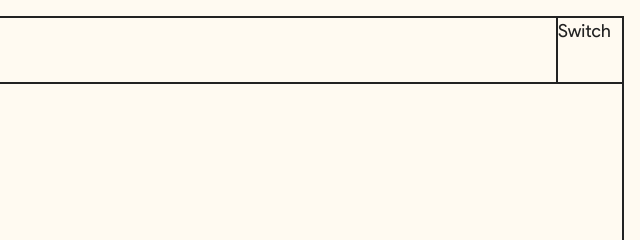
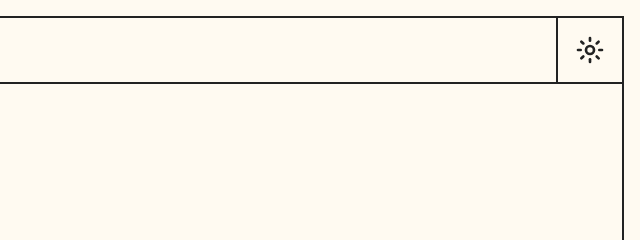
Before and after one commit to ggxm-ecv/Trading_And_AI, a website built with Parcel: page index.html in a window 1280 px wide. Shown: the top 240 px of the page, 640-1280 px from the left. Built offline with nearby package versions, Linux system fonts and the light colour scheme.

Commit message:
switch color mode animation

```diff
--- a/index.html
+++ b/index.html
@@ -31,7 +31,30 @@
         <h1 class="heading h2">IA & Trading</h1>
       </div>
       <div class="header__switch-color-mode" data-switch-color>
-        Switch
+        <svg data-switch-color-svg-sun class="active" xmlns="http://www.w3.org/2000/svg" viewBox="0 0 24 24">
+          <g data-name="Layer 2">
+            <g data-name="sun">
+              <rect width="24" height="24" transform="rotate(180 12 12)" opacity="0"/>
+              <path d="M12 6a1 1 0 0 0 1-1V3a1 1 0 0 0-2 0v2a1 1 0 0 0 1 1z"/>
+              <path d="M21 11h-2a1 1 0 0 0 0 2h2a1 1 0 0 0 0-2z"/>
+              <path d="M6 12a1 1 0 0 0-1-1H3a1 1 0 0 0 0 2h2a1 1 0 0 0 1-1z"/>
+              <path d="M6.22 5a1 1 0 0 0-1.39 1.47l1.44 1.39a1 1 0 0 0 .73.28 1 1 0 0 0 .72-.31 1 1 0 0 0 0-1.41z"/>
+              <path d="M17 8.14a1 1 0 0 0 .69-.28l1.44-1.39A1 1 0 0 0 17.78 5l-1.44 1.42a1 1 0 0 0 0 1.41 1 1 0 0 0 .66.31z"/>
+              <path d="M12 18a1 1 0 0 0-1 1v2a1 1 0 0 0 2 0v-2a1 1 0 0 0-1-1z"/>
+              <path d="M17.73 16.14a1 1 0 0 0-1.39 1.44L17.78 19a1 1 0 0 0 .69.28 1 1 0 0 0 .72-.3 1 1 0 0 0 0-1.42z"/>
+              <path d="M6.27 16.14l-1.44 1.39a1 1 0 0 0 0 1.42 1 1 0 0 0 .72.3 1 1 0 0 0 .67-.25l1.44-1.39a1 1 0 0 0-1.39-1.44z"/>
+              <path d="M12 8a4 4 0 1 0 4 4 4 4 0 0 0-4-4zm0 6a2 2 0 1 1 2-2 2 2 0 0 1-2 2z"/>
+            </g>
+          </g>
+        </svg>
+        <svg data-switch-color-svg-moon xmlns="http://www.w3.org/2000/svg" viewBox="0 0 24 24">
+          <g data-name="Layer 2">
+            <g data-name="moon">
+              <rect width="24" height="24" opacity="0"/>
+              <path d="M12.3 22h-.1a10.31 10.31 0 0 1-7.34-3.15 10.46 10.46 0 0 1-.26-14 10.13 10.13 0 0 1 4-2.74 1 1 0 0 1 1.06.22 1 1 0 0 1 .24 1 8.4 8.4 0 0 0 1.94 8.81 8.47 8.47 0 0 0 8.83 1.94 1 1 0 0 1 1.27 1.29A10.16 10.16 0 0 1 19.6 19a10.28 10.28 0 0 1-7.3 3zM7.46 4.92a7.93 7.93 0 0 0-1.37 1.22 8.44 8.44 0 0 0 .2 11.32A8.29 8.29 0 0 0 12.22 20h.08a8.34 8.34 0 0 0 6.78-3.49A10.37 10.37 0 0 1 7.46 4.92z"/>
+            </g>
+          </g>
+        </svg>
       </div>
     </header>
   </main>
--- a/js/main.js
+++ b/js/main.js
@@ -6,4 +6,6 @@
 
 document.querySelector('[data-switch-color]').addEventListener('click', function() {
   document.body.classList.toggle('dark-mode');
+  document.querySelector('[data-switch-color-svg-sun]').classList.toggle('active');
+  document.querySelector('[data-switch-color-svg-moon]').classList.toggle('active');
 });
--- a/scss/_header.scss
+++ b/scss/_header.scss
@@ -18,8 +18,22 @@
 }
 
 .header__switch-color-mode {
+  cursor: pointer;
   position: relative;
   width: 64px;
   overflow: hidden;
   border-left: 2px solid var(--color-main);
+  svg {
+    position: absolute;
+    top: 250%;
+    left: 50%;
+    transform: translate(-50%,-50%); // TODO: sass prefixer
+    width: 32px;
+    height: 32px;
+    fill: var(--color-main);
+    transition: all 300ms ease-out;
+    &.active {
+      top: 50%;
+    }
+  }
 }
--- a/scss/_main.scss
+++ b/scss/_main.scss
@@ -12,6 +12,7 @@ body {
   padding: 16px;
   background-color: var(--color-second);
   color: var(--color-main);
+  transition: all 300ms ease-out;
 }
 
 main {
```
Also changed, not shown: css/style.css, 1 other file.
